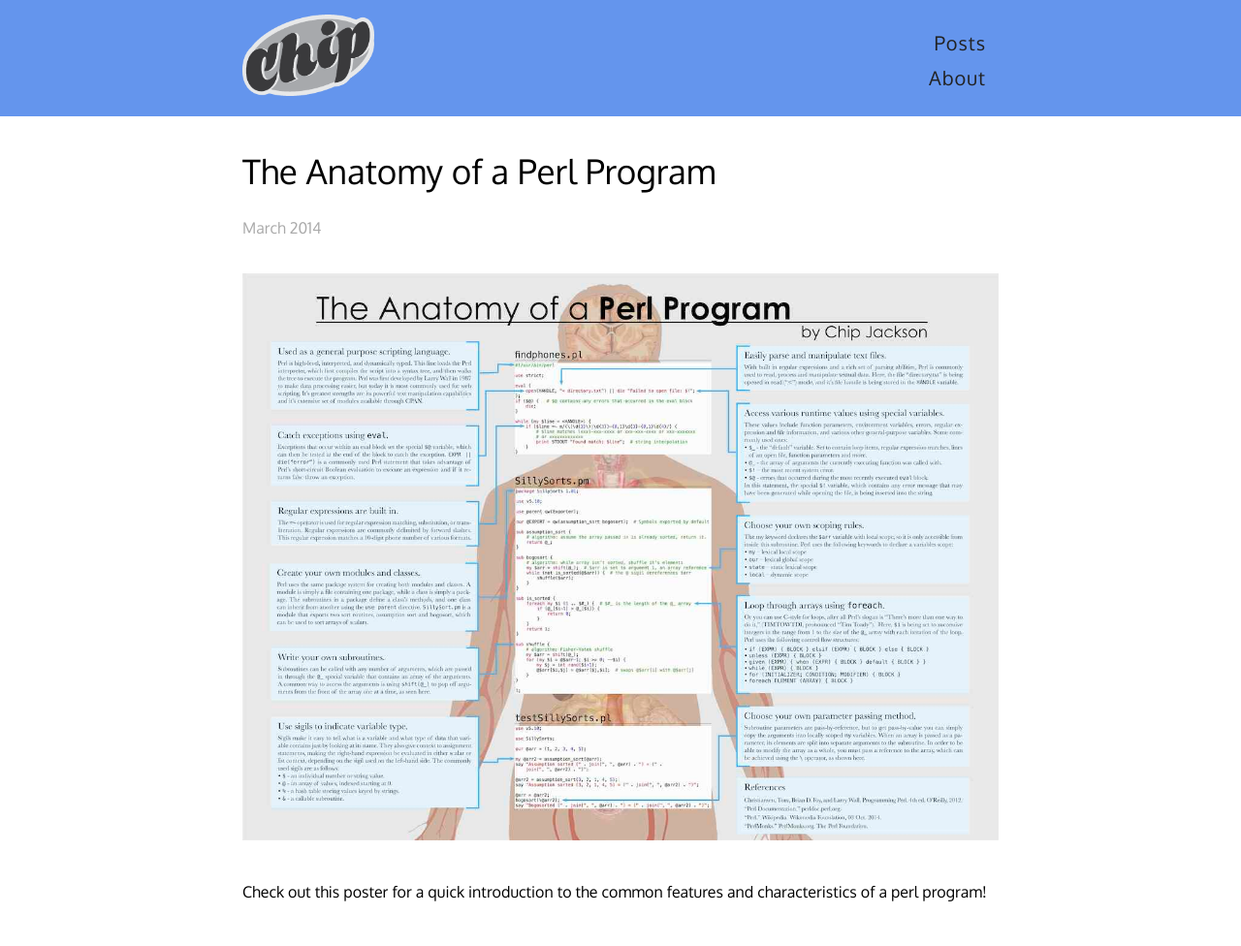
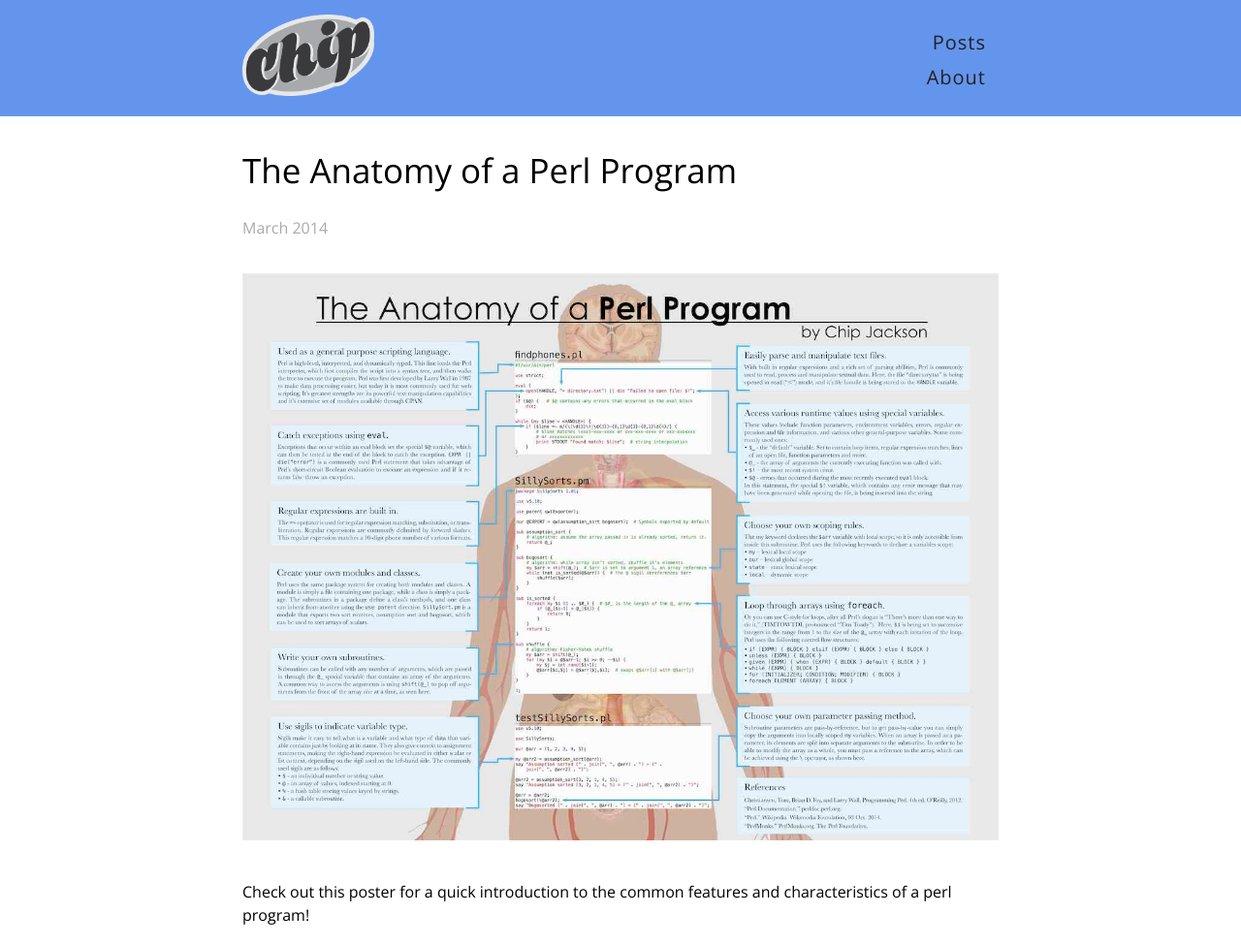
Before and after one commit to chipjacks/chipjacks.github.io, a Jekyll site: the page built from _posts/2014-03-13-the-anatomy-of-a-perl-program.markdown, in a window 1280 px wide. Shown: the whole page at 97% size. Built offline with Jekyll 4.4.1, drawn with Linux system fonts in a browser that asks for light colours; before the commit the page ends 952 px from its top, so only the background shows below that.

Commit message:
Use Open Sans for font.

```diff
--- a/_layouts/default.html
+++ b/_layouts/default.html
@@ -9,7 +9,8 @@
         <!-- syntax highlighting CSS -->
         <link rel="stylesheet" href="/css/syntax.css">
 				<!-- Fonts -->
-				<link href='http://fonts.googleapis.com/css?family=Oxygen' rel='stylesheet' type='text/css'>
+        <link rel="preconnect" href="https://fonts.gstatic.com">
+        <link href="https://fonts.googleapis.com/css2?family=Open+Sans&display=swap" rel="stylesheet">
 
         <!-- Custom CSS -->
         <link rel="stylesheet" href="/css/main.css">
--- a/css/main.css
+++ b/css/main.css
@@ -8,7 +8,7 @@
 
 html {
    /*background-color: rgb(115,117,119);*/
-  font: 16px/1.5 'Avenir', 'Oxygen', sans-serif;
+  font: 16px/1.5 'Open Sans', sans-serif;
 }
 
 body {
```
